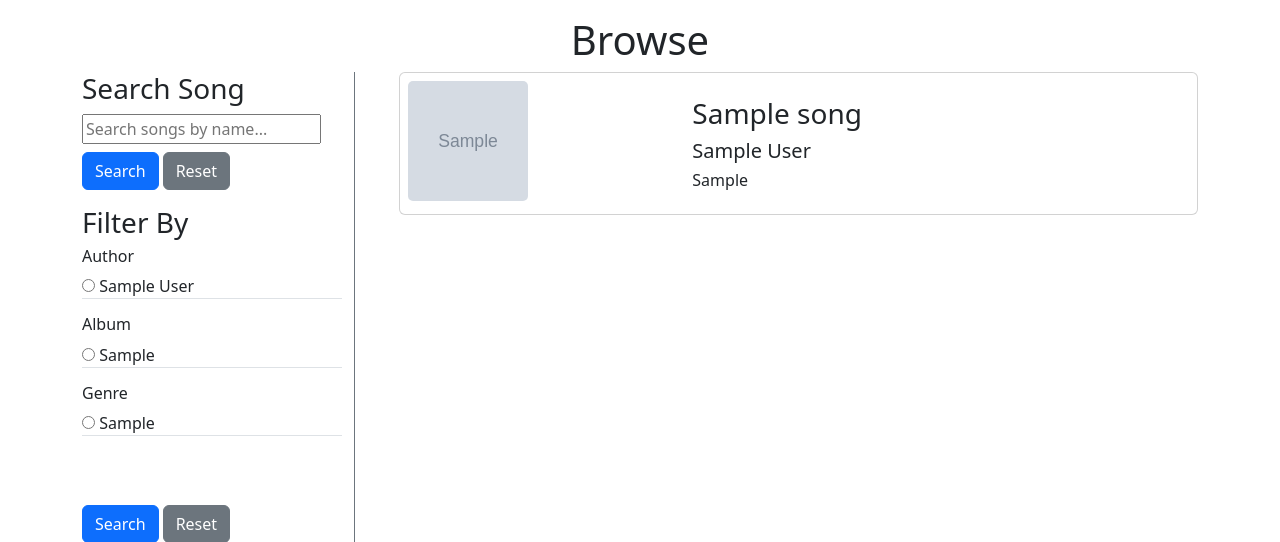
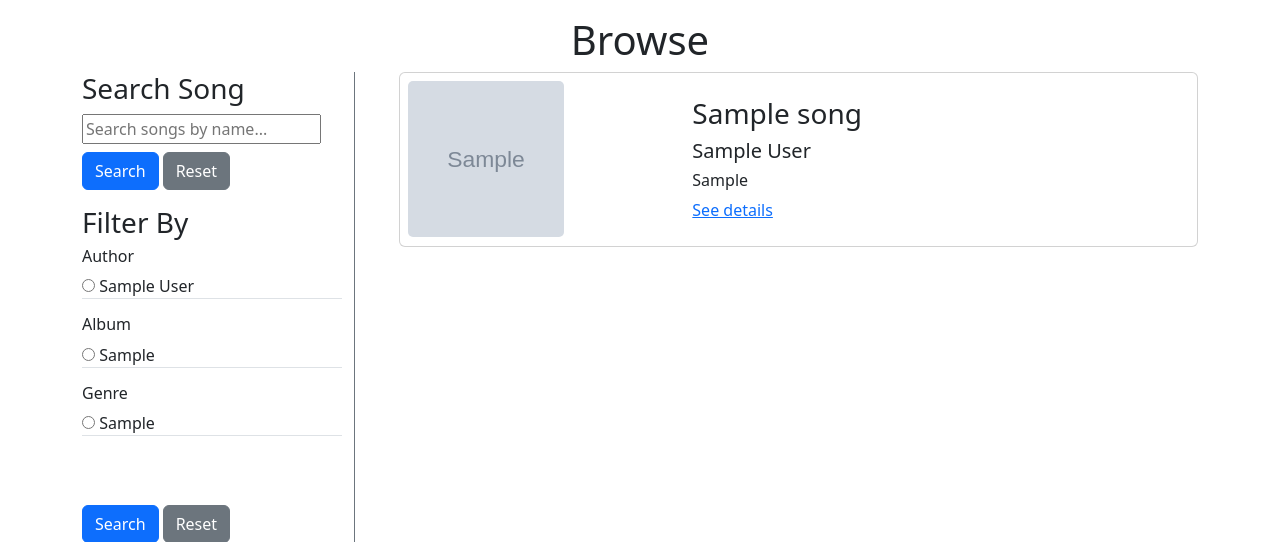
Before and after one commit to MatteoNaldi/backendppm, a Django app: page /dashboard/browse in a window 1280 px wide. Shown: the part 57-599 px from the top of the page. Run offline with Django 4.2, Linux system fonts and the light colour scheme; a user stored in the database is signed in; tables that the repository leaves empty hold one stand-in row (values such as "Sample post"); grey boxes marked "Sample" are stand-in pictures.

Commit message:
v3 click correction

```diff
--- a/django_project/django_project/settings.py
+++ b/django_project/django_project/settings.py
@@ -130,3 +130,5 @@ EMAIL_BACKEND = "django.core.mail.backends.console.EmailBackend"
 STATICFILES_DIRS = [
     os.path.join(BASE_DIR, 'static'),
 ]
+
+STATIC_ROOT = BASE_DIR / 'production_static_files'
--- a/django_project/music/views.py
+++ b/django_project/music/views.py
@@ -165,7 +165,7 @@ class RemoveSongView(LoginRequired, DeleteView):
     model = Song
 
     def post(self, request, *args, **kwargs):
-        song = SongInPlaylist.objects.all().filter(song__pk=self.kwargs['pk'])
+        song = SongInPlaylist.objects.all().filter(playlist__user=request.user, song__pk=self.kwargs['pk'])
         playlist_pk = song.get().playlist.pk
         song.delete()
         return redirect('detail_playlist', pk=playlist_pk)
--- a/django_project/static/css/style.css
+++ b/django_project/static/css/style.css
@@ -27,12 +27,8 @@ ul{
     list-style-type: none;
 }
 
-.clickable{
-    text-decoration: none;
-}
-
 .song-album-image-small{
-    --dim:120px;
+    --dim:156px;
     width:var(--dim);
     height:var(--dim);
 }
--- a/django_project/templates/basic/song_card_minimum.html
+++ b/django_project/templates/basic/song_card_minimum.html
@@ -1,4 +1,5 @@
 <div class="card-body">
     <h6 class="card-title">{{song.title}}</h6>
     <p class="card-text">{{song.author}}</p>
+    <a class="card-link" href="{% url 'song' song.pk%}">See details</a>
 </div>
--- a/django_project/templates/browse.html
+++ b/django_project/templates/browse.html
@@ -62,22 +62,24 @@
         <ul>
             {%for song in song_list%}
             <li class="mb-3">
-                <a class="clickable" href="{%url 'song' song.pk%}">
+
                 <div class="card py-2 px-2">
                     <div class="row">
                         <div class="col-md-4">
-                                <img src="{{song.album_image.url}}" class="card-img song-album-image-small" alt="Album Image">
+                            <img src="{{song.album_image.url}}" class="card-img song-album-image-small"
+                                 alt="Album Image">
                         </div>
                         <div class="col-md-8">
                             <div class="card-body">
                                 <h3 class="card-title">{{song.title}}</h3>
                                 <h5 class="card-text">{{song.author}}</h5>
                                 <h6 class="card-text">{{song.album}}</h6>
+                                <a class="card-link" href="{%url 'song' song.pk%}">See details</a>
                             </div>
                         </div>
                     </div>
                 </div>
-                </a>
+
             </li>
             {%endfor%}
         </ul>
--- a/django_project/templates/dashboard.html
+++ b/django_project/templates/dashboard.html
@@ -11,14 +11,13 @@
 <div class="row mt-5">
     {%for playlist in playlist_list%}
     <div class="col-md-3">
-        <a class="clickable" href="{%url 'detail_playlist' playlist.pk%}">
         <div class="card">
             <div class="card-body">
                 <h5 class="card-title text-center">{{playlist.title}}</h5>
                 <p class="card-text text-center">{{playlist.created}}</p>
+                <a class="card-link d-block text-center" href="{%url 'detail_playlist' playlist.pk%}">See playlist</a>
             </div>
         </div>
-        </a>
     </div>
     {%endfor%}
 </div>
@@ -28,11 +27,9 @@
 <div class="mt-3 d-flex border-start border-end border-secondary recommendation">
     {%for recommended_song in recommended_list%}
     <div class="mx-3 recommended-song">
-        <a class="clickable" href="{% url 'song' recommended_song.song.pk%}">
         <div class="card">
             {%include 'basic/song_card_minimum.html' with song=recommended_song.song%}
         </div>
-        </a>
     </div>
     {%endfor%}
 </div>
```
Also changed, not shown: django_project/music/migrations/0001_initial.py (deleted), django_project/music/migrations/0002_alter_song_year.py (deleted), django_project/music/migrations/0003_playlist_songinplaylist.py (deleted). Lines whose indentation alone changed are shown as unchanged.
